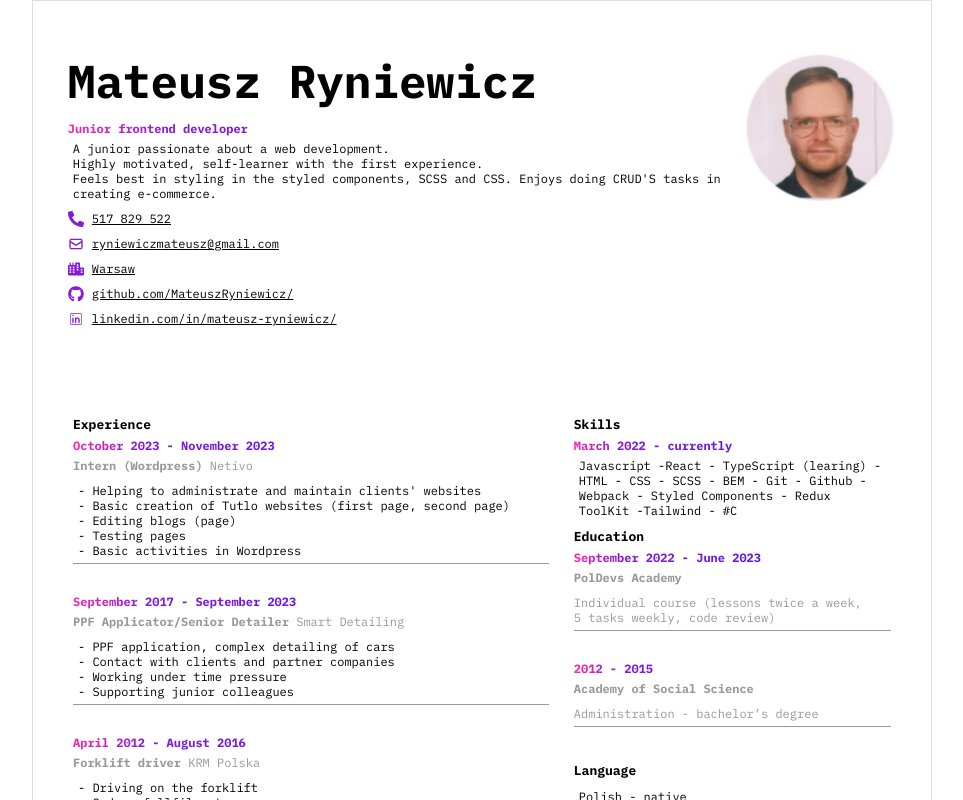
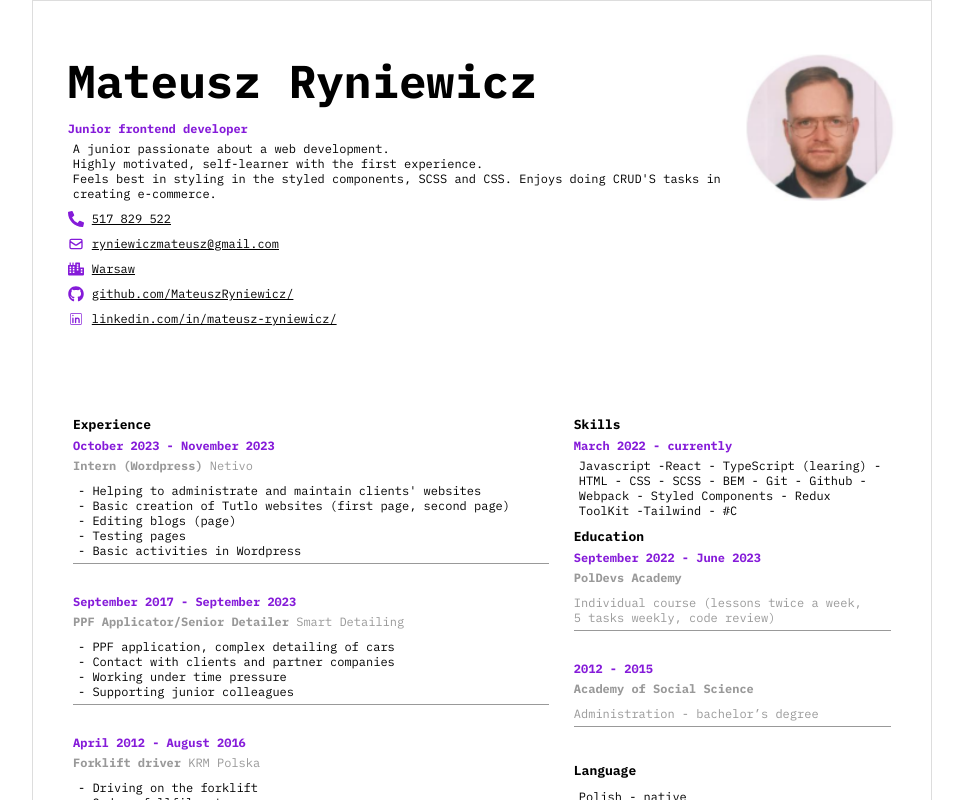
Before and after one commit to MateuszRyniewicz/project-cv, a React (Create React App) app: page / in a window 1280 px wide. Shown: the top 800 px of the page, without its empty margins (158-1121 px from the left). Built offline with nearby package versions, Linux system fonts and the light colour scheme.

Commit message:
change color text

```diff
--- a/src/scss/_share.scss
+++ b/src/scss/_share.scss
@@ -1,6 +1,6 @@
 .text-small-color {
 	@include text(12px, 700, none, auto);
-	background: linear-gradient(to right, #ff26b2 0%, #851bd9 15%, #3f0fff 100%);
+	background:  #851bd9;
 	background-clip: text;
 	-webkit-background-clip: text;
 	-webkit-text-fill-color: transparent;
```
